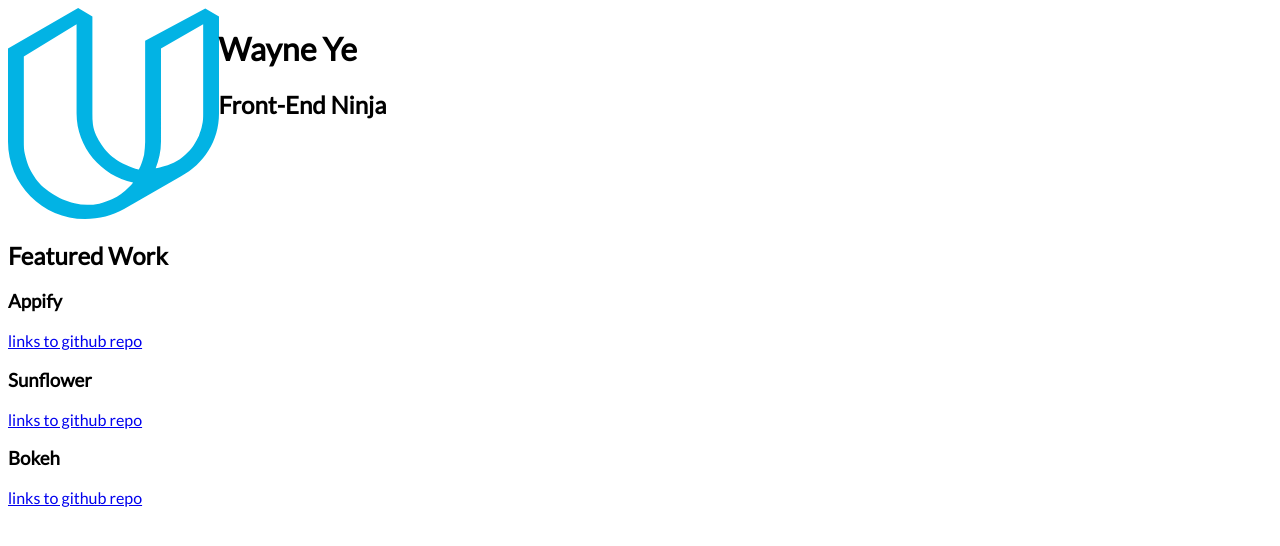
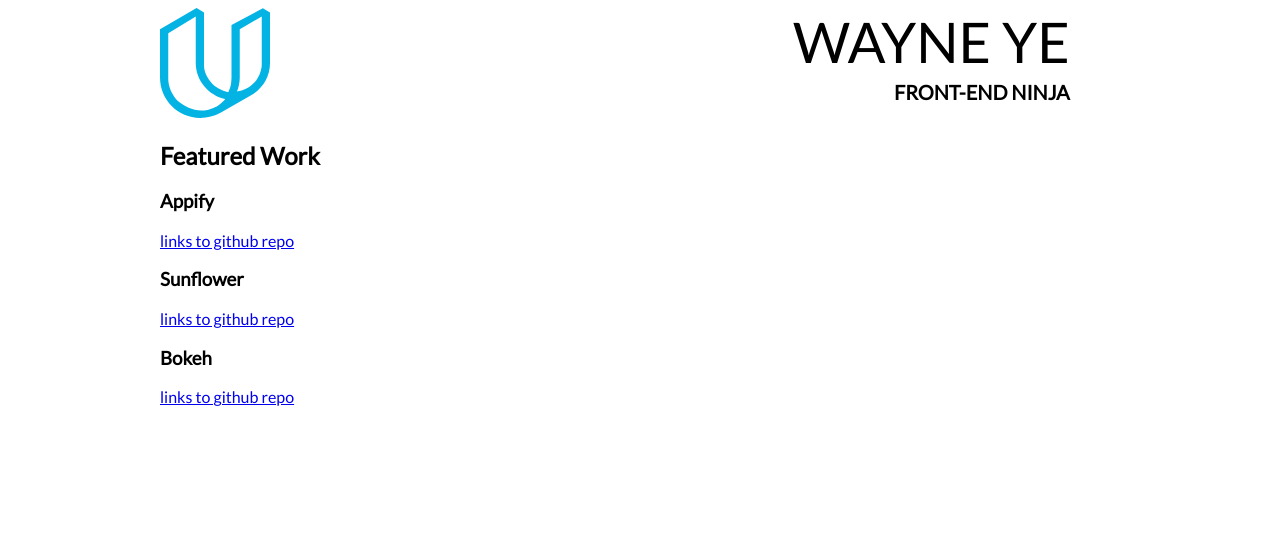
Before and after one commit to wayneyeye/Portfolio_Site, a website: page index.html in a window 1280 px wide. Drawn offline with Linux system fonts and the light colour scheme.

Commit message:
modify header

```diff
--- a/css/main.css
+++ b/css/main.css
@@ -14,6 +14,32 @@ img {
 
 header {
 	display: flex
+}
+
+#author{
+	margin: 0;
+	font-size: 3.5em;
+	font-weight: lighter;
+}
+
+#author-sub{
+	margin-top: 5px;
+	margin-bottom: 0;
+	font-size: 1.25em;
+}
+
+.icon {
+	max-width: 110px
+}
+
+.site-title {
+	text-align: right;
+	text-transform: uppercase;
+}
+
+.container {
+	max-width: 960px;
+	margin: 0 auto;
 }
 
 .col-1 {
@@ -36,7 +62,7 @@ header {
 	width: calc(9*8.33%);
 }
 
-.col-9 {
+.col-10 {
 	width: calc(10*8.33%);
 }
 
--- a/index.html
+++ b/index.html
@@ -18,9 +18,9 @@
         <div class="icon col-2">
             <img src="images_src\fixed\udacity.svg" alt="Udacity logo" id="u-icon">
         </div>
-        <div class="header col-10">
-            <h1>Wayne Ye</h1>
-            <h2>Front-End Ninja</h2>
+        <div class="site-title col-10">
+            <h1 id="author">Wayne Ye</h1>
+            <h2 id="author-sub">Front-End Ninja</h2>
         </div>
     </header>
 
```
